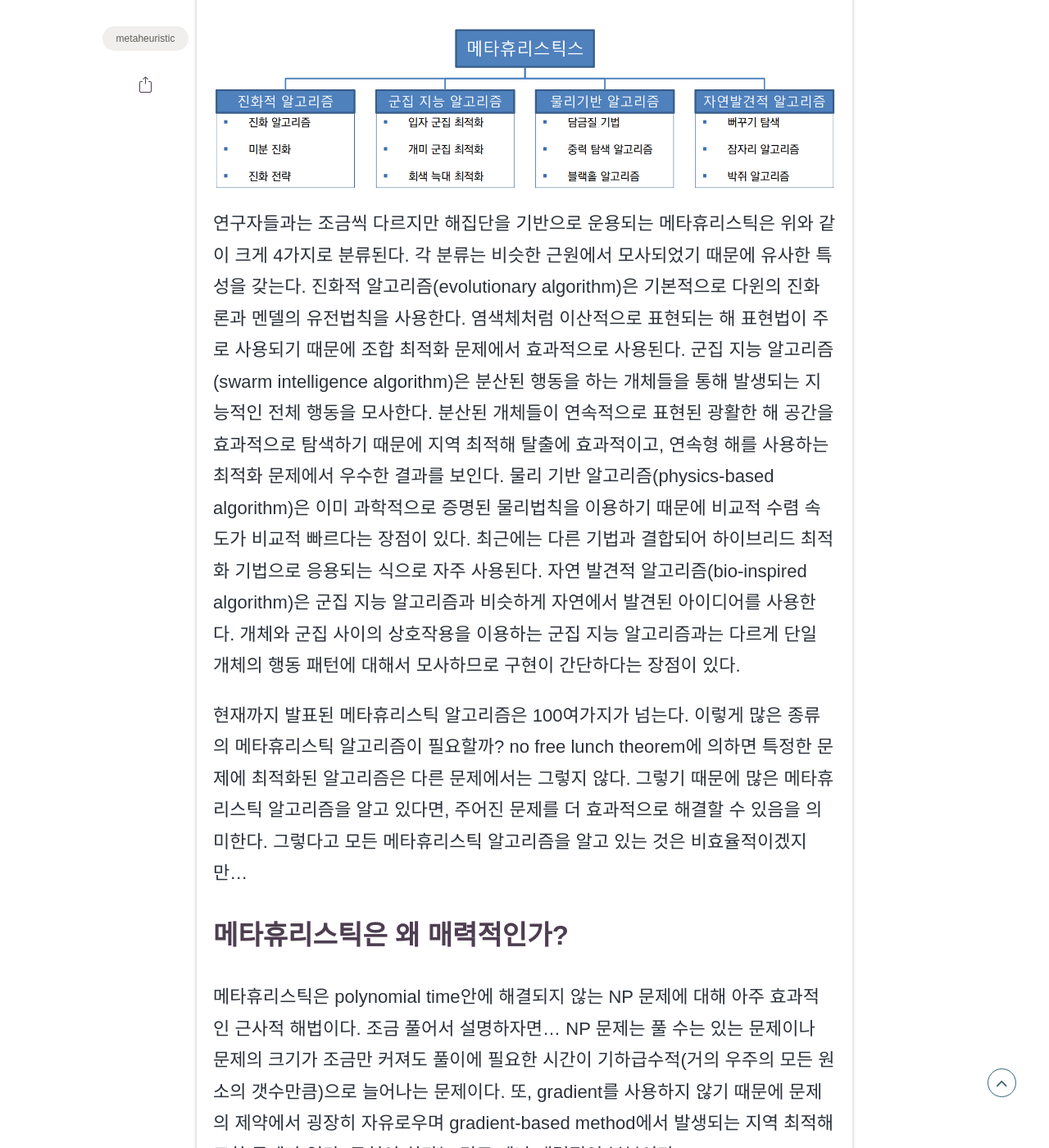
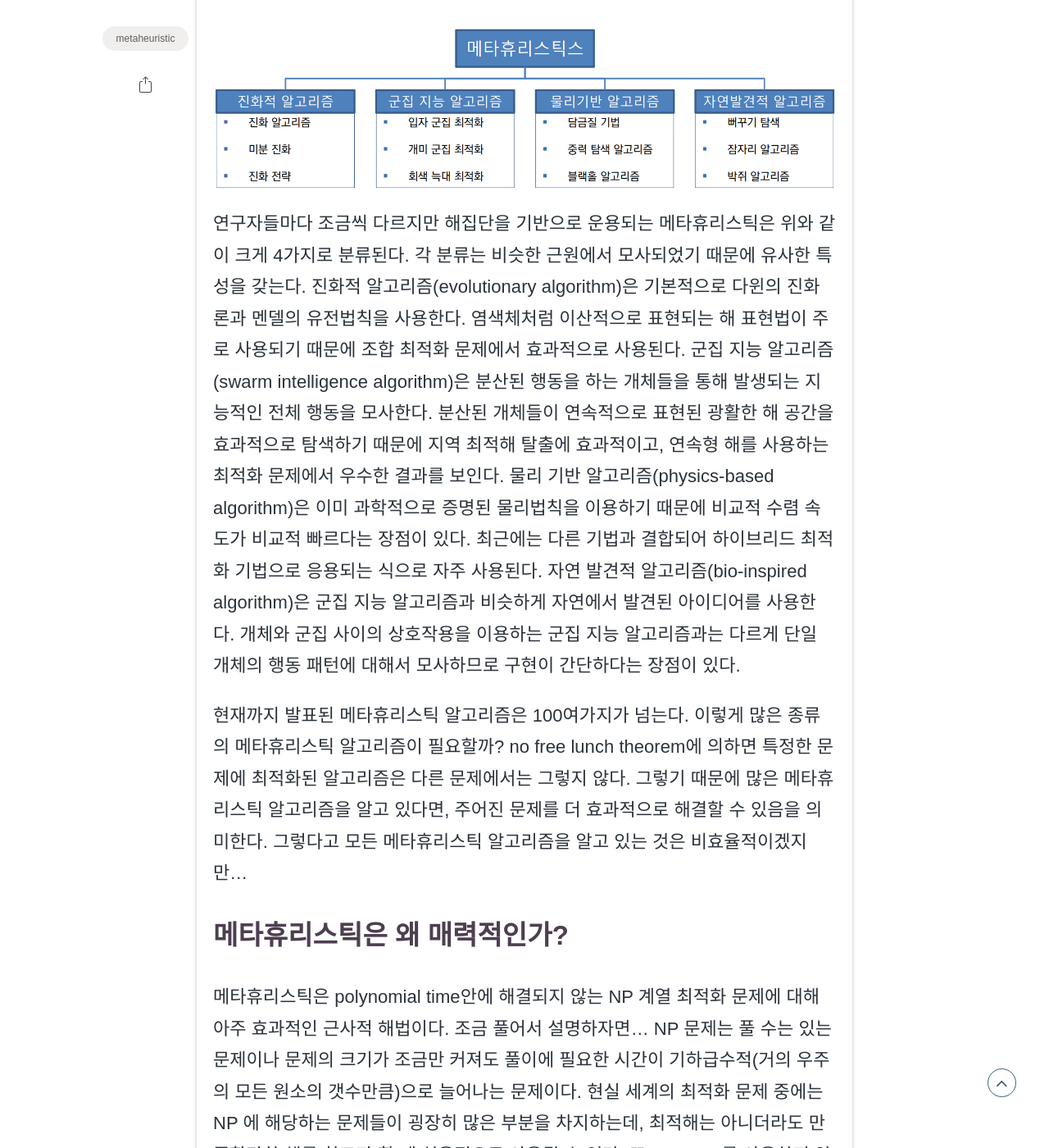
Before and after one commit to koptimizer/koptimizer.tech, a Jekyll site: the page built from _posts/2022-03-17-metaheuristics.md, in a window 1280 px wide and 1400 px high, scrolled down 2402 px. Shown: the whole window at 82% size. Built offline with Jekyll 4.4.1, drawn with Linux system fonts in a browser that asks for light colours; comment, search, counter and statistics services are not loaded; some of the changed text lies outside the part shown.

Commit message:
Update 2022-03-17-metaheuristics.md

```diff
--- a/_posts/2022-03-17-metaheuristics.md
+++ b/_posts/2022-03-17-metaheuristics.md
@@ -14,27 +14,27 @@ mathjax: yes
 메타휴리스틱(metaheuristics)은 최적화 방법론의 일종이며, 휴리스틱의 하위 분과이다. 메타휴리스틱의 상위 개념인 휴리스틱에 대해 먼저 알아보자면, 휴리스틱이란 다음과 같이 이야기할 수 있다.
 <tweet>불충분한 정보, 시간에 의해 합리적인 판단을 할 수 없거나, 체계적인 판단이 굳이 필요하지 않은 상황에서 기존의 경험과 직관을 이용해 만족할 만한 결과를 빠르게 탐색하는 어림짐작의 방법</tweet>
 
-즉, 휴리스틱은 "맛집 찾기"와 비슷하다. 맛집 찾기라는 과업은 굳이 체계적인 판단을 필요로 하지 않는다. 한달 전에 맛있게 먹었던 라멘 가게를 기억해서 재방문할 수도 있는 것이고, 길거리를 오다니며 발견했던 맛집 포스의 레스토랑을 기억했다가 시도를 해볼 수도 있는 것이다. 이렇게 선택된 맛집이 항상 최선의 맛을 보장하지는 않겠지만, 적절한 수준의 만족감을 줄 것이라고 기대할 수 있다. 이런게 휴리스틱이다. 그러나 휴리스틱은 정보와 경험이 특정 문제에 의존성이 높다는 문제가 있다. 예를 들어서 당신이 지역에서 제일 가는 맛잘알(맛집을 잘 알고 있는 사람)이라고 가정해보자. 그런 당신이 데이트를 위해 "분위기 좋은 바"를 찾고자 한다면 그 간에 쌓아왔던 맛집 찾기에 대한 정보와 경험을 사용할 수 없게된다.
+즉, 휴리스틱은 "맛집 찾기"와 비슷하다. 맛집 찾기라는 과업은 굳이 체계적인 판단을 필요로 하지 않는다. 한달 전에 맛있게 먹었던 라멘 가게를 기억해서 재방문할 수도 있는 것이고, 길거리를 오다니며 발견했던 맛집 포스의 레스토랑을 기억했다가 시도를 해볼 수도 있는 것이다. 이렇게 선택된 맛집이 항상 최선의 맛을 보장하지는 않겠지만, 적절한 수준의 만족감을 줄 것이라고 기대할 수 있다. 이런게 휴리스틱이다. 그러나 휴리스틱은 정보와 경험이 특정 문제에 의존성이 높다는 문제가 있다. 예를 들어서 당신이 지역에서 제일 가는 맛잘알(맛집을 잘 알고 있는 사람)이라고 가정해보자. 그런 당신이 차량 수리를 위해 "좋은 정비소"를 찾고자 한다면 그 간에 쌓아왔던 맛집 찾기에 대한 정보와 경험을 사용할 수 없게된다.
 
 메타휴리스틱은 이러한 휴리스틱의 한계를 해결한다. 메타휴리스틱은 meta라는 접두사가 휴리스틱 앞에 붙어 있는데, meta는 X 를 뛰어넘는, 더 높은 수준의 X 라는 뜻이다. 메타휴리스틱은 특정 문제가 갖는 정보에 상대적으로 덜 구속되며 다양한 문제에 적용될 수 있도록 한 상위수준의 휴리스틱 기법이다. 그렇다면 메타휴리스틱은 어떻게 작동하길래 휴리스틱의 한계를 해결하는 것일까?
 
 ## 메타휴리스틱은 어떻게 작동하는가?
-앞서 설명했던 "맛집 찾기"와 "분위기 좋은 바 찾기" 같은 "XX 찾기 문제"를 공통적으로 쉽게 해결할 수 있는 방법은 역시 네이버에 검색해보는 것이다. 네이버는 XX 찾기 문제에서 아주 강력한 아이디어이다. 네이버에서 제공하는 특정 XX업체의 별점과 내 위치에서의 거리를 저울질해서 결정한다면 그게 차량 정비소가 되었든, 미용실이 되었든 만족할 만한 XX를 찾을 수 있다. 이렇듯 메타휴리스틱은 현실의 문제를 해결하기 위해 다양한 영역으로부터 강력한 아이디어를 얻었는데 보통은 <b>자연이나 물리 법칙 등에서 발견되는 "크고 아름다운 현상"을 기저로 한다</b>. 크고 아름다운 현상의 예를 들어보자면 다윈의 진화론과 멘델의 유전법칙, 뻐꾸기의 탁란, 새나 벌레의 떼비행, 늑대 무리의 사회적 계층과 사냥방식 등이 있다. 이러한 현상들은 수백, 수천년동안 자연에서 유지되어오면서 각 종족의 번영과 생존을 책임져왔다. 오랜시간동안 자연에서 적용되어 온 이 현상들을 모방하여 최적해를 탐색하는 과정에 적용한 것이 바로 메타휴리스틱이다.
+앞서 설명했던 "맛집 찾기"와 같은 "XX 찾기 문제"를 공통적으로 쉽게 해결할 수 있는 방법은 역시 네이버에 검색해보는 것이다. 네이버는 XX 찾기 문제에서 아주 강력한 아이디어이다. 네이버에서 제공하는 특정 XX업체의 별점과 내 위치에서의 거리를 저울질해서 결정한다면 그게 차량 정비소가 되었든, 미용실이 되었든 만족할 만한 XX를 찾을 수 있다. 이렇듯 메타휴리스틱은 현실의 문제를 해결하기 위해 다양한 영역으로부터 강력한 아이디어를 얻었는데 보통은 <b>자연이나 물리 법칙 등에서 발견되는 "크고 아름다운 현상"을 기저로 한다</b>. 크고 아름다운 현상의 예를 들어보자면 다윈의 진화론과 멘델의 유전법칙, 뻐꾸기의 탁란, 새나 벌레의 떼비행, 늑대 무리의 사회적 계층과 사냥방식 등이 있다. 이러한 현상들은 수백, 수천년동안 자연에서 유지되어오면서 각 종족의 번영과 생존을 책임져왔다. 오랜시간동안 자연에서 적용되어 온 이 현상들을 모방하여 최적해를 탐색하는 과정에 적용한 것이 바로 메타휴리스틱이다.
 
 ## 메타휴리스틱의 종류
 <center><img src = "./assets/img/posts/20220317/type.png"></center>
-연구자들과는 조금씩 다르지만 해집단을 기반으로 운용되는 메타휴리스틱은 위와 같이 크게 4가지로 분류된다. 각 분류는 비슷한 근원에서 모사되었기 때문에 유사한 특성을 갖는다. 진화적 알고리즘(evolutionary algorithm)은 기본적으로 다윈의 진화론과 멘델의 유전법칙을 사용한다. 염색체처럼 이산적으로 표현되는 해 표현법이 주로 사용되기 때문에 조합 최적화 문제에서 효과적으로 사용된다. 군집 지능 알고리즘(swarm intelligence algorithm)은 분산된 행동을 하는 개체들을 통해 발생되는 지능적인 전체 행동을 모사한다. 분산된 개체들이 연속적으로 표현된 광활한 해 공간을 효과적으로 탐색하기 때문에 지역 최적해 탈출에 효과적이고, 연속형 해를 사용하는 최적화 문제에서 우수한 결과를 보인다. 물리 기반 알고리즘(physics-based algorithm)은 이미 과학적으로 증명된 물리법칙을 이용하기 때문에 비교적 수렴 속도가 비교적 빠르다는 장점이 있다. 최근에는 다른 기법과 결합되어 하이브리드 최적화 기법으로 응용되는 식으로 자주 사용된다. 자연 발견적 알고리즘(bio-inspired algorithm)은 군집 지능 알고리즘과 비슷하게 자연에서 발견된 아이디어를 사용한다. 개체와 군집 사이의 상호작용을 이용하는 군집 지능 알고리즘과는 다르게 단일 개체의 행동 패턴에 대해서 모사하므로 구현이 간단하다는 장점이 있다.
+연구자들마다 조금씩 다르지만 해집단을 기반으로 운용되는 메타휴리스틱은 위와 같이 크게 4가지로 분류된다. 각 분류는 비슷한 근원에서 모사되었기 때문에 유사한 특성을 갖는다. 진화적 알고리즘(evolutionary algorithm)은 기본적으로 다윈의 진화론과 멘델의 유전법칙을 사용한다. 염색체처럼 이산적으로 표현되는 해 표현법이 주로 사용되기 때문에 조합 최적화 문제에서 효과적으로 사용된다. 군집 지능 알고리즘(swarm intelligence algorithm)은 분산된 행동을 하는 개체들을 통해 발생되는 지능적인 전체 행동을 모사한다. 분산된 개체들이 연속적으로 표현된 광활한 해 공간을 효과적으로 탐색하기 때문에 지역 최적해 탈출에 효과적이고, 연속형 해를 사용하는 최적화 문제에서 우수한 결과를 보인다. 물리 기반 알고리즘(physics-based algorithm)은 이미 과학적으로 증명된 물리법칙을 이용하기 때문에 비교적 수렴 속도가 비교적 빠르다는 장점이 있다. 최근에는 다른 기법과 결합되어 하이브리드 최적화 기법으로 응용되는 식으로 자주 사용된다. 자연 발견적 알고리즘(bio-inspired algorithm)은 군집 지능 알고리즘과 비슷하게 자연에서 발견된 아이디어를 사용한다. 개체와 군집 사이의 상호작용을 이용하는 군집 지능 알고리즘과는 다르게 단일 개체의 행동 패턴에 대해서 모사하므로 구현이 간단하다는 장점이 있다.
 
 현재까지 발표된 메타휴리스틱 알고리즘은 100여가지가 넘는다. 이렇게 많은 종류의 메타휴리스틱 알고리즘이 필요할까? no free lunch theorem에 의하면 특정한 문제에 최적화된 알고리즘은 다른 문제에서는 그렇지 않다. 그렇기 때문에 많은 메타휴리스틱 알고리즘을 알고 있다면, 주어진 문제를 더 효과적으로 해결할 수 있음을 의미한다. 그렇다고 모든 메타휴리스틱 알고리즘을 알고 있는 것은 비효율적이겠지만...
 
 ## 메타휴리스틱은 왜 매력적인가?
-메타휴리스틱은 polynomial time안에 해결되지 않는 NP 문제에 대해 아주 효과적인 근사적 해법이다. 조금 풀어서 설명하자면... NP 문제는 풀 수는 있는 문제이나 문제의 크기가 조금만 커져도 풀이에 필요한 시간이 기하급수적(거의 우주의 모든 원소의 갯수만큼)으로 늘어나는 문제이다. 또, gradient를 사용하지 않기 때문에 문제의 제약에서 굉장히 자유로우며 gradient-based method에서 발생되는 지역 최적해 교착 문제가 없다. 구현이 쉽다는 것도 꽤나 매력적인 부분이다.
+메타휴리스틱은 polynomial time안에 해결되지 않는 NP 계열 최적화 문제에 대해 아주 효과적인 근사적 해법이다. 조금 풀어서 설명하자면... NP 문제는 풀 수는 있는 문제이나 문제의 크기가 조금만 커져도 풀이에 필요한 시간이 기하급수적(거의 우주의 모든 원소의 갯수만큼)으로 늘어나는 문제이다. 현실 세계의 최적화 문제 중에는 NP 에 해당하는 문제들이 굉장히 많은 부분을 차지하는데, 최적해는 아니더라도 만족할만한 해를 찾고자 할 때 실용적으로 사용될 수 있다.  또, gradient를 사용하지 않기 때문에 문제의 제약에서 굉장히 자유로우며 gradient-based method에서 발생되는 지역 최적해 교착 문제가 없다. 구현이 쉽다는 것도 꽤나 매력적인 부분이다.
 <center><img src = "./assets/img/posts/20220317/tsp.png"><small>NP 문제의 대표적 예시인 TSP, 각 점을 모두 잇는 최소 길이의 한붓그리기를 하면 된다...!</small></center>
 
 물론 장점만 있는 것은 아니다. 메타휴리스틱은 당연하게도 최적해를 보장하지 않는다. 임의 확률을 이용하는 경우가 많아서 각 시행마다 성능 편차가 존재하고, 하이퍼파라미터에 대한 의존성이 높아서 튜닝에 대한 노력도 필요하다. 당신이 마주한 문제의 특성을 잘 분석해보고 메타휴리스틱을 사용할지 결정하면 좋을 것이다.
 
 ## 메타휴리스틱 적용의 예시
-적용의 예시는 무궁무진하지만 직접 했던 프로젝트를 한 가지만 언급해보자면 메타휴리스틱 알고리즘의 일종인 뻐꾸기 탐색법(cuckoo search)를 이용하여 정밀가공부품 제조회사인 동X에 공정계획 최적화 기법을 제안했던 경험이 있다. 공정계획은 간단하게 "어떤 제품을 어떠한 기계에서 어떠한 순서대로 생산하는가?"를 결정하는 문제로써, 이는 생산성과 직결되기 때문에 제조 현상에는 큰 이슈 중에 하나이다. 공정계획문제를 공학적으로 접근하기 위해 일반화한 형태를 FJSP(flexible job-shop scheduling problem)이라고 하는데, FJSP는 매우 복잡한 조합최적화 문제이자 NP-complete에 해당하기 때문에 일반적인 최적화 방법으로는 접근하기 까다롭다는 특징을 갖는다.
+적용의 예시는 무궁무진하지만 직접 했던 프로젝트를 한 가지만 소개하고자 한다. 메타휴리스틱 알고리즘의 일종인 뻐꾸기 탐색법(cuckoo search)를 이용하여 정밀가공부품 제조회사인 동X에 공정계획 최적화 기법을 제안했던 경험이 있다. 공정계획은 간단하게 "어떤 제품을 어떠한 기계에서 어떠한 순서대로 생산하는가?"를 결정하는 문제로써, 이는 생산성과 직결되기 때문에 제조 현상에는 큰 이슈 중에 하나이다. 공정계획문제를 공학적으로 접근하기 위해 일반화한 형태를 FJSP(flexible job-shop scheduling problem)이라고 하는데, FJSP는 매우 복잡한 조합최적화 문제이자 NP-complete에 해당하기 때문에 일반적인 최적화 방법으로는 접근하기 까다롭다는 특징을 갖는다.
 <center><img src = "./assets/img/posts/20220317/fjsp.png"><small>FJSP의 솔루션을 간트차트로 표현한 예시</small></center>
 
 이를 해결하기 위해서 뻐꾸기 탐색법을 사용했다. 원래는 이산적 해 표현에 강한 유전 알고리즘을 사용하고자 하였으나, 유전 알고리즘은 구현할때 고려해야하는 사항이 많다. 그래서 비교적 간단하게 구현할 수 있는 자연 발견적 알고리즘의 일종인 뻐구기 탐색법을 선택하게 되었고, 이산적인 해 표현에 적용할 수 있도록 [이산적 뻐꾸기 탐색법 논문](https://link.springer.com/article/10.1007/s00521-013-1402-2)을 참고하여 구현하였다. 구현 결과에서도 휴리스틱하게 최적화한 공정계획보다 뻐꾸기 탐색법의 공정계획이 더 좋은 성능을 보였다.
```
